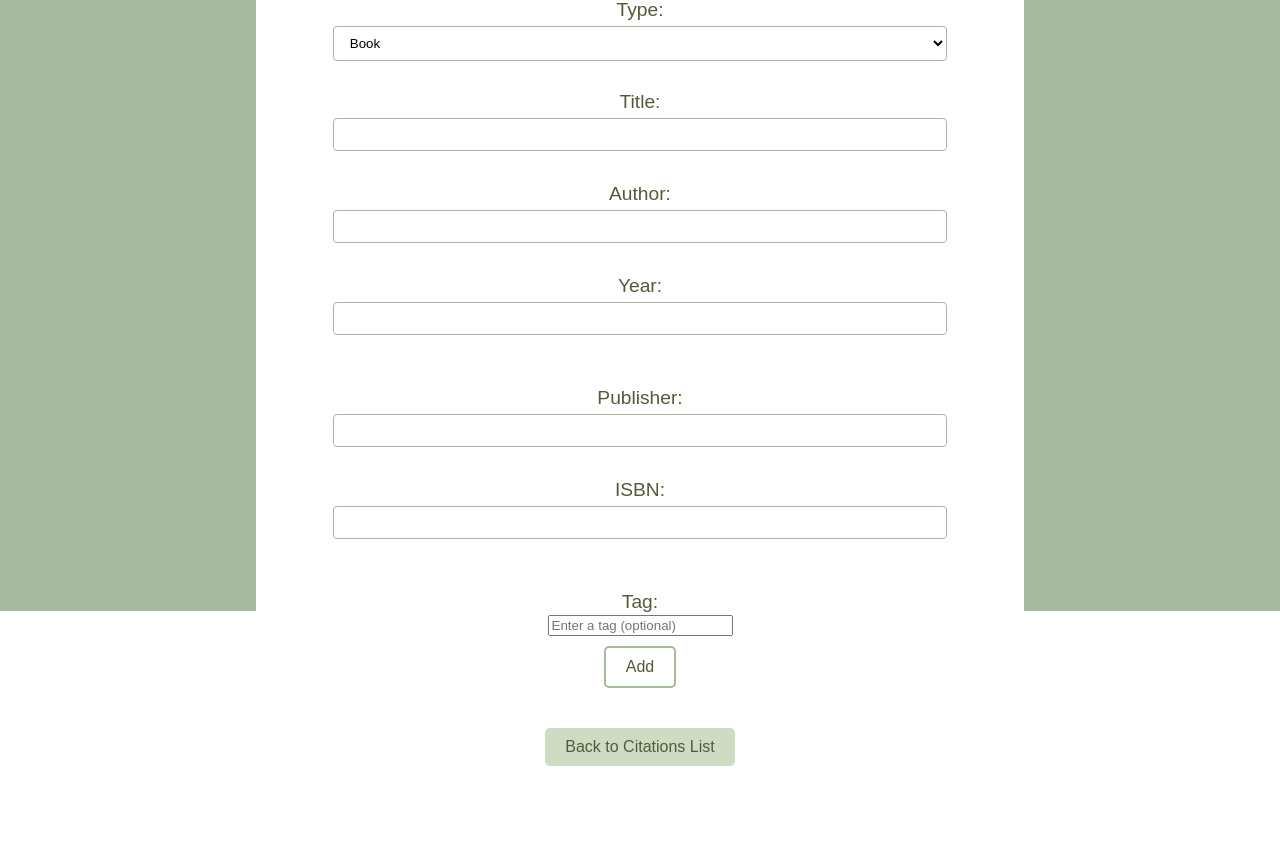
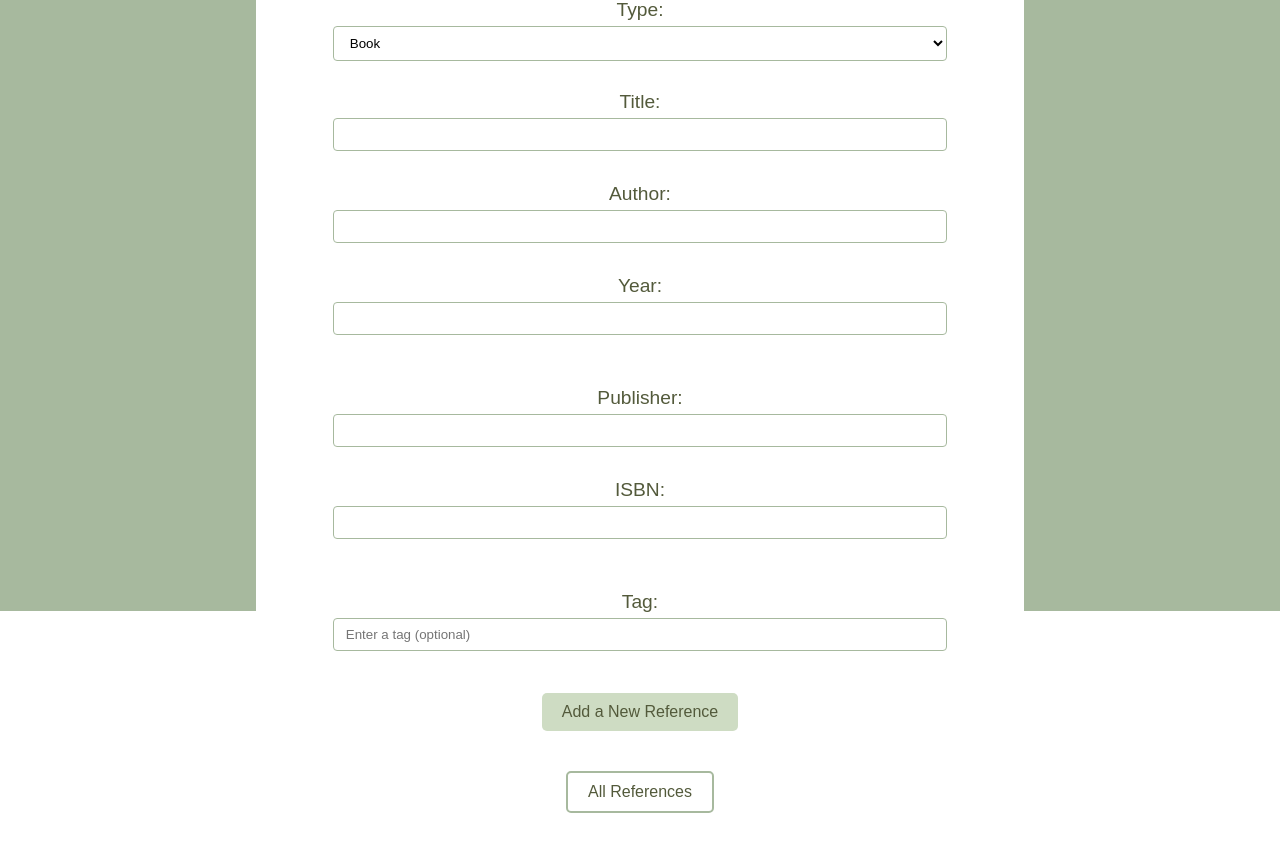
Before and after one commit to ranilar/BibCreate, a Flask app: page /new_reference in a window 1280 px wide. Shown: the part 209-1052 px from the top of the page. Before the commit the page ends 985 px from the top, so only its background shows below. Run offline with Flask 3, Linux system fonts and the light colour scheme.

Commit message:
New names for the buttons

```diff
--- a/src/templates/edit_reference.html
+++ b/src/templates/edit_reference.html
@@ -332,7 +332,7 @@ Edit Reference
   <br />
 
   <div>
-    <a href="/" class="button">Back to Citations List</a>
+    <a href="/" class="button2">All References</a>
   </div>
 
   <br />
--- a/src/templates/new_reference.html
+++ b/src/templates/new_reference.html
@@ -74,7 +74,7 @@ Create a new reference
     <input type="text" name="DOI-inproceeding" id="DOI-inproceeding" class="form-input" value="{{ form_data.get('DOI-inproceeding', '') if form_data else '' }}"><br><br>
 
     <label for="address">Address:</label><br>
-    <input type="text" name="address" id="address" class="form-input" value="{{ form_data.get('address', '') if form_data else '' }}"><br><br>
+    <input type of text" name="address" id="address" class="form-input" value="{{ form_data.get('address', '') if form_data else '' }}"><br><br>
 
     <label for="month">Month:</label><br>
     <input type="text" name="month" id="month" class="form-input" value="{{ form_data.get('month', '') if form_data else '' }}"><br><br>
@@ -88,17 +88,15 @@ Create a new reference
 
   <div>
     <label for="tag_name">Tag:</label><br>
-    <input type="text" name="tag_name" id="tag_name" placeholder="Enter a tag (optional)">
+    <input type="text" name="tag_name" id="tag_name" class="form-input" placeholder="Enter a tag (optional)"><br><br>
   </div>
 
-  <button type="submit"class="button2">Add</button>
+  <button type="submit" class="button">Add a New Reference</button>
 </form>
 
-
-  <div>
-    <a href="/" class="button">Back to Citations List</a>
-  </div>
-
+<div style="margin-bottom: 20px;">
+  <a href="/" class="button2">All References</a>
+</div>
 
 <script>
   function toggleFields() {
@@ -110,7 +108,7 @@ Create a new reference
     if (refType === "book") {
       document.getElementById("book-fields").style.display = "block";
     } else if (refType === "article") {
-      document.getElementById("article-fields").style.display = "block";
+      document.getElementById("article-fields"). style.display = "block";
     } else if (refType === "misc") {
       document.getElementById("misc-fields").style.display = "block";
     } else if (refType === "inproceeding") {
```
